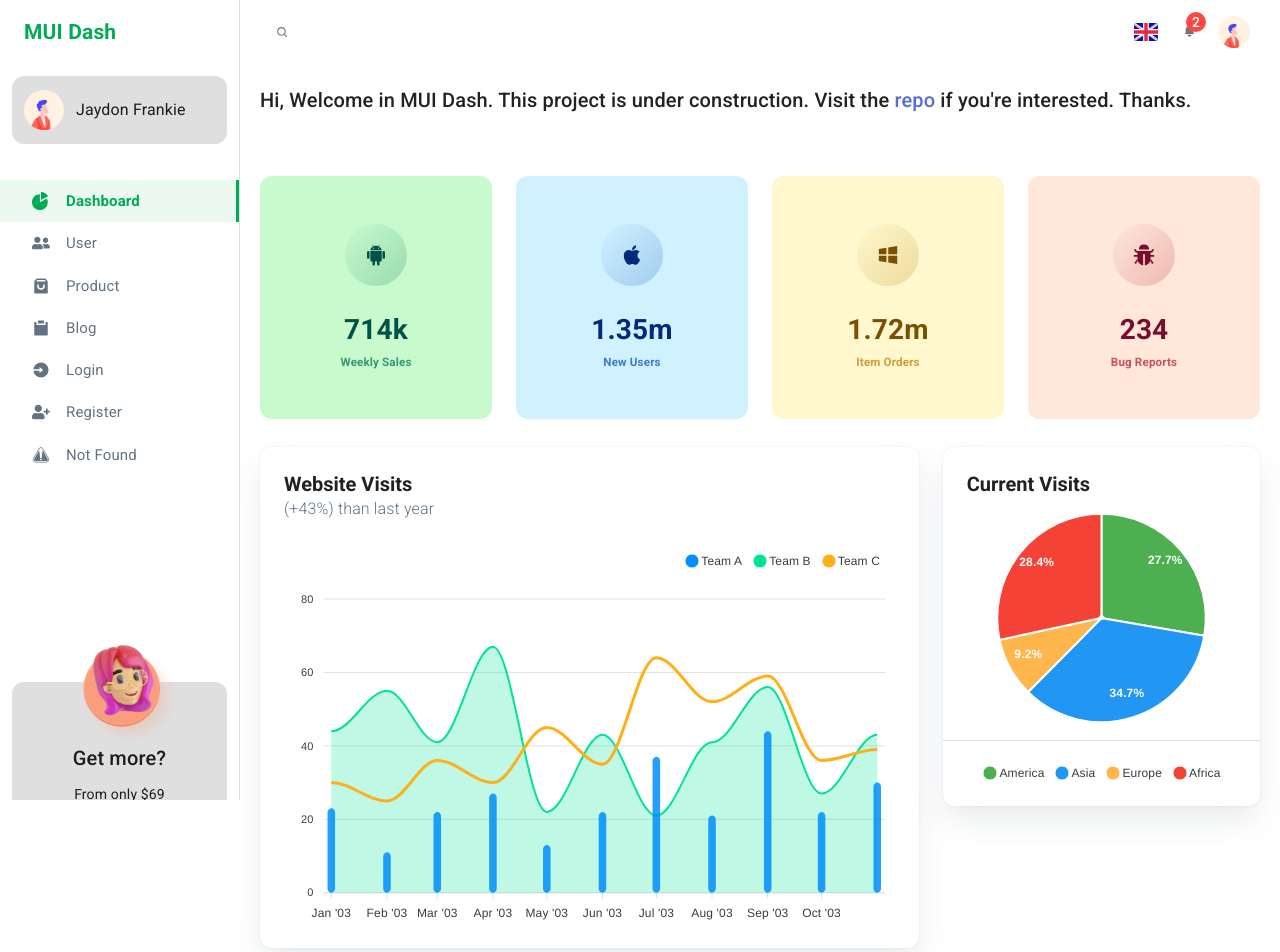
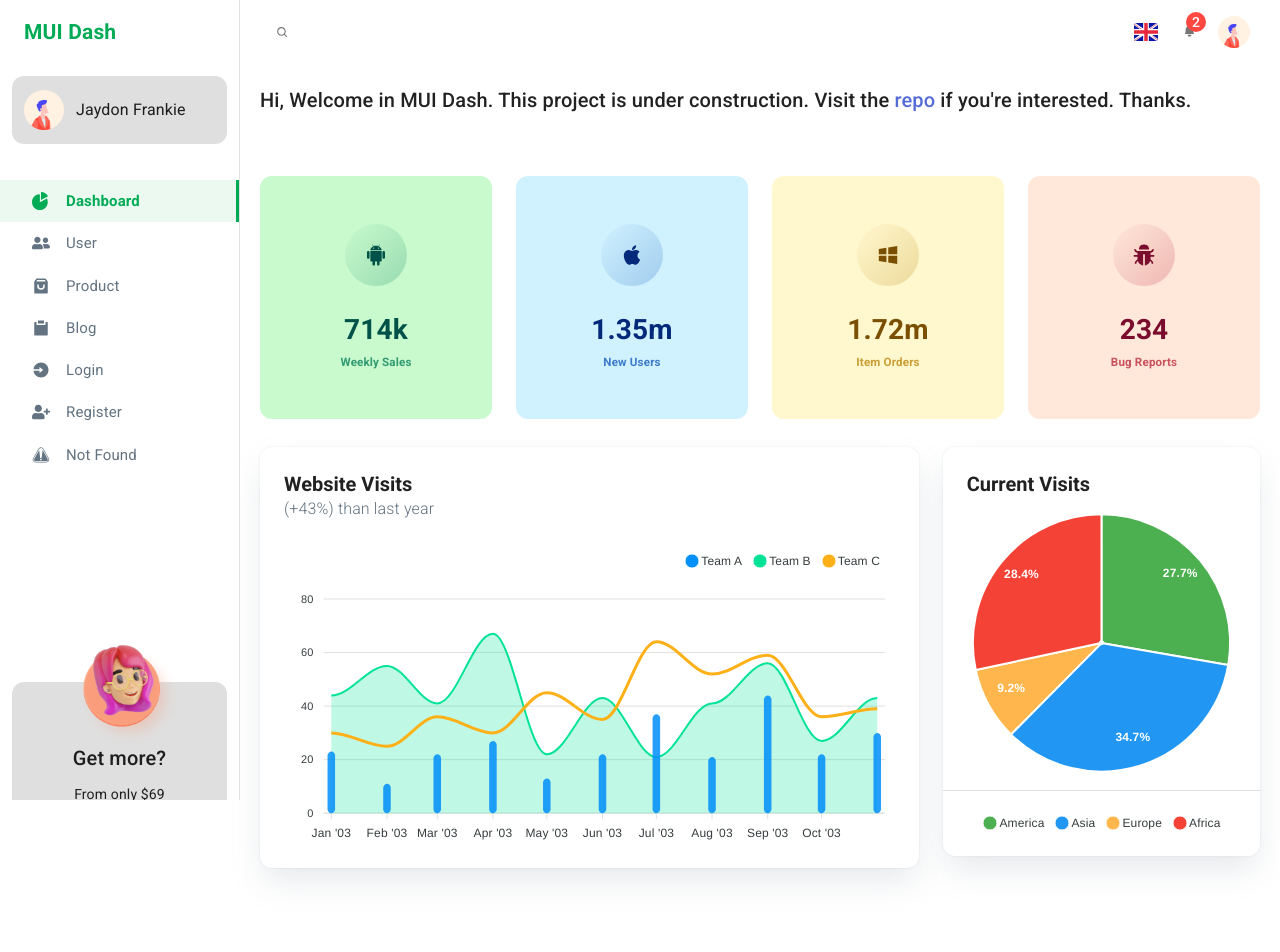
Before and after one commit to super-austin/MUISample, a React (Create React App) app: page /dashboard in a window 1280 px wide. Shown: the top 952 px of the page. After the commit the page ends 916 px from the top, so only its background shows below. Built offline with nearby package versions, Linux system fonts and the light colour scheme.

Commit message:
dash: site visits & current visits -> set heights

```diff
--- a/src/components/Dashboard/ChartSiteVisits.js
+++ b/src/components/Dashboard/ChartSiteVisits.js
@@ -1,4 +1,3 @@
-import { Box } from "@material-ui/core";
 import Chart from "react-apexcharts";
 import DashCard from "./DashCard";
 import DashCardHeader from "./DashCardHeader";
@@ -93,7 +92,7 @@ const ChartSiteVisits = () => {
       />
 
       <DashCardBox>
-        <Chart options={options} series={SERIES} type="line" />
+        <Chart options={options} series={SERIES} type="line" height={300} />
       </DashCardBox>
     </DashCard>
   );
--- a/src/components/Dashboard/CurrentVisits.js
+++ b/src/components/Dashboard/CurrentVisits.js
@@ -57,7 +57,7 @@ const CurrentVisits = () => {
           type="pie"
           series={SERIES_DATA}
           options={chartOptions}
-          height={300}
+          height={350}
         />
       </DivStyle>
     </DashCard>
```
